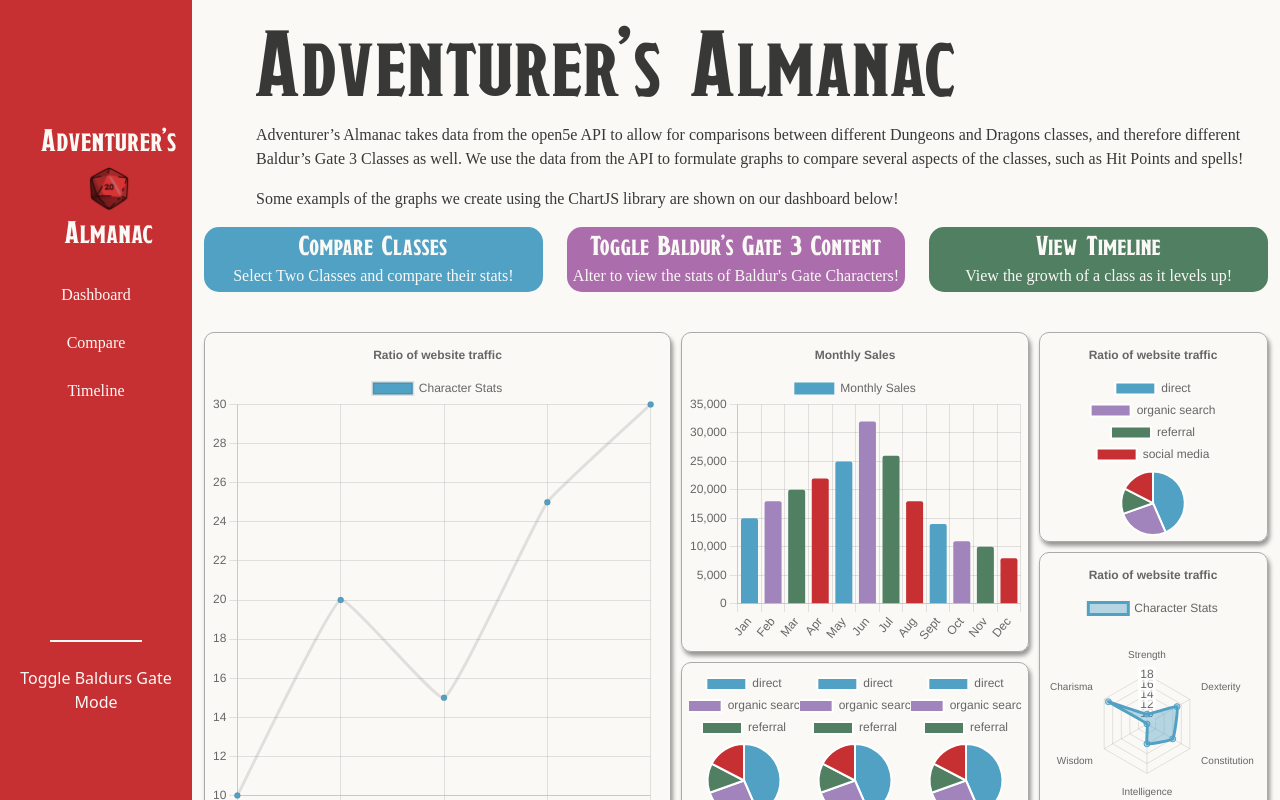
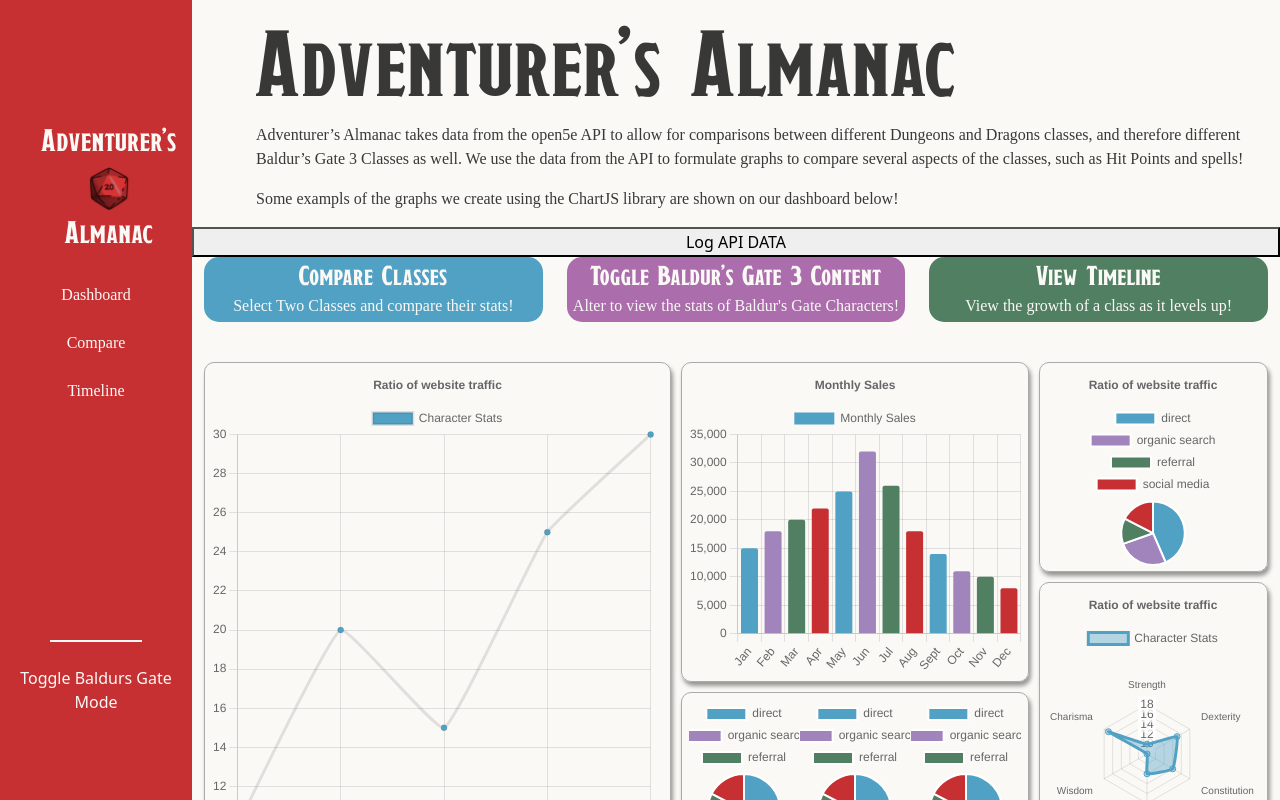
Before and after one commit to KurtSchwimmbacher/DV200ReactApplication, a React (Create React App) app in the folder dndstats/: page / in a window 1280 px wide. Shown: the top 800 px of the page. Built offline with nearby package versions, Linux system fonts and the light colour scheme; a web font is replaced by a local one.

Commit message:
add very basic api call
add very basic api call method in dashboard page

```diff
--- a/dndstats/src/App.js
+++ b/dndstats/src/App.js
@@ -1,5 +1,6 @@
 import React from "react";
 import { BrowserRouter as Router,Routes,Route } from "react-router-dom";
+
 
 import './App.css';
 
@@ -9,6 +10,9 @@
 import Timeline from "./pages/Timeline";
 
 function App() {
+
+
+
   return (
     <Router>
       <Routes>
--- a/dndstats/src/pages/Dashboard.js
+++ b/dndstats/src/pages/Dashboard.js
@@ -1,12 +1,15 @@
 import "../App.css";
 import Navbar from "../components/Navbar";
 import HeaderBtn from "../components/HeaderBtn";
+import Axios from 'axios'
 
 // import bootstap
 import Container from 'react-bootstrap/Container';
 import Row from 'react-bootstrap/Row';
 import Col from 'react-bootstrap/Col';
 import BentoGrid from "../components/BentoGrid";
+import { useState } from "react";
+
 
 
 
@@ -14,6 +17,14 @@
 
 
 function Dashboard(){
+
+    const [apiData, setApiData] = useState("");
+
+    const getApiData = () =>[
+        Axios.get("https://www.dnd5eapi.co/api/subclasses/berserker").then((response)=>{
+          setApiData(response.data.class.name + " : " + response.data.name)
+        })
+      ]
 
 
     return(
@@ -36,8 +47,11 @@
                 <p className="dashboard-subtitle">
                     Some exampls of the graphs we create using the ChartJS library are shown on our dashboard below!
                 </p>
+
                 <Container fluid="md" className="header-con">
                     <Row>
+                    <button onClick={getApiData}> Log API DATA </button>
+                    {apiData}
                         <Col><HeaderBtn where="Compare" /></Col>
                         <Col><HeaderBtn where="BG3" /></Col>
                         <Col><HeaderBtn where = "ViewTimeline" /></Col>
```
